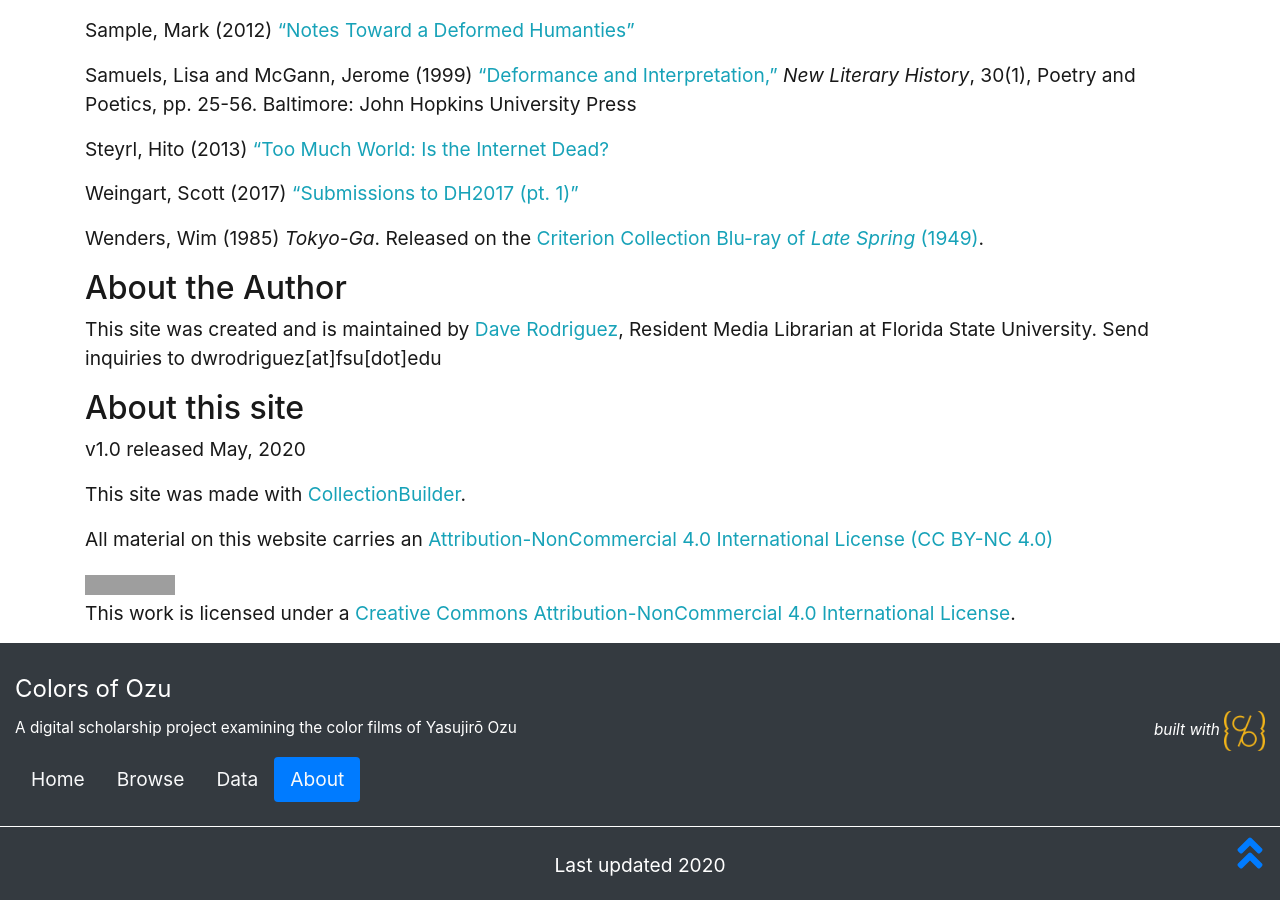
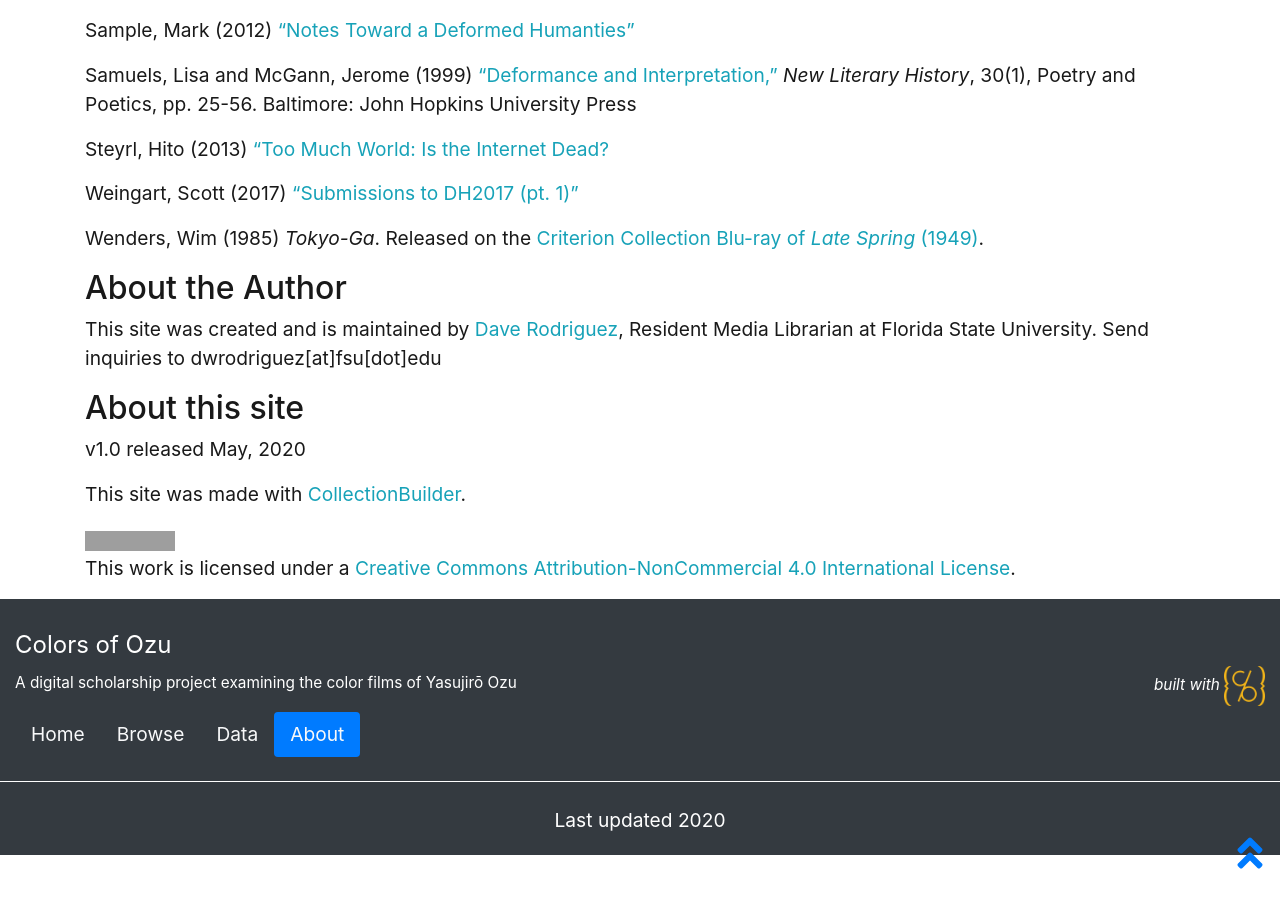
Before and after one commit to drodz11/colors-of-ozu, a Jekyll site: the page built from pages/about.md, in a window 1280 px wide and 900 px high, scrolled down 21873 px. Built offline with Jekyll 4.4.1, drawn with Linux system fonts in a browser that asks for light colours; grey boxes are pictures that could not be loaded.

Commit message:
Update about.md

```diff
--- a/pages/about.md
+++ b/pages/about.md
@@ -247,6 +247,4 @@ v1.0 released May, 2020
 
 This site was made with [CollectionBuilder](https://collectionbuilder.github.io/about.html).
 
-All material on this website carries an [Attribution-NonCommercial 4.0 International License (CC BY-NC 4.0)](https://creativecommons.org/licenses/by-nc/4.0/)
-
 <a rel="license" href="http://creativecommons.org/licenses/by-nc/4.0/"><img alt="Creative Commons License" style="border-width:0" src="https://i.creativecommons.org/l/by-nc/4.0/88x31.png" /></a><br />This work is licensed under a <a rel="license" href="http://creativecommons.org/licenses/by-nc/4.0/">Creative Commons Attribution-NonCommercial 4.0 International License</a>.
```
